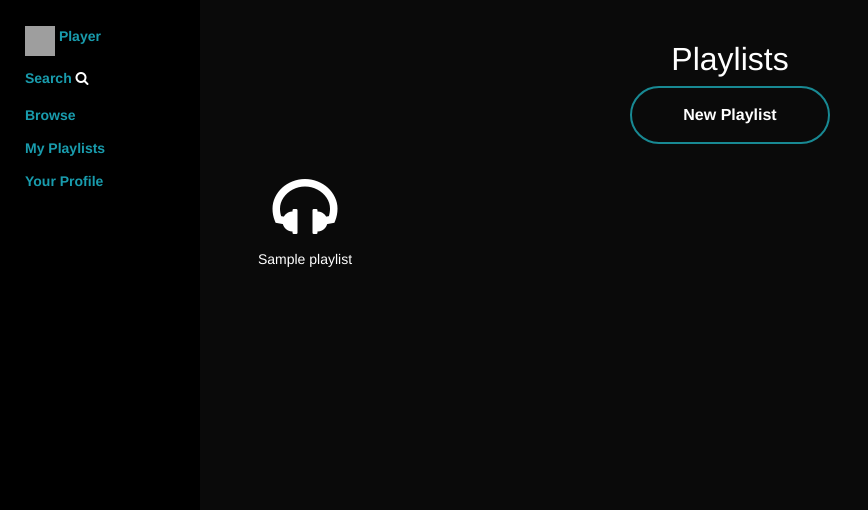
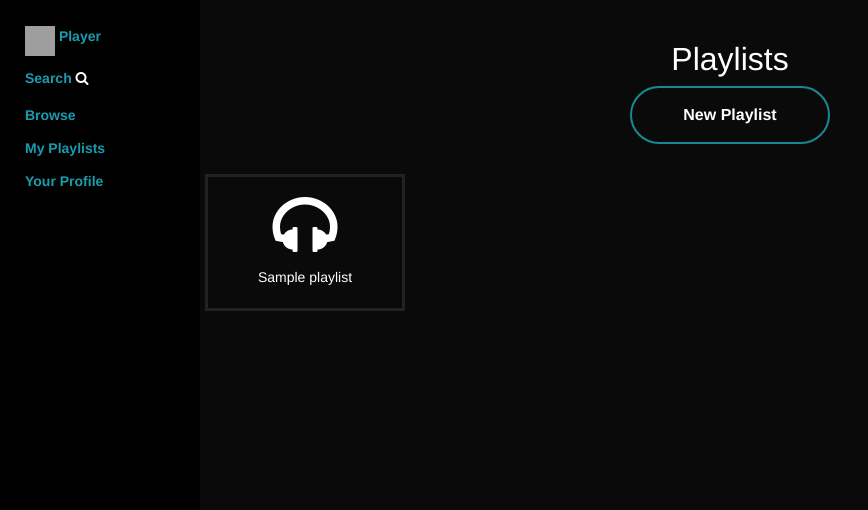
Before and after one commit to ismailshuaau/dhivehi_podcast, a PHP site: page /playlists.php in a window 1280 px wide. Shown: the top 510 px of the page, without its empty margins (0-868 px from the left). Run offline with PHP 8.4, Linux system fonts and the light colour scheme; the visitor is signed in with stand-in values (Sample User, id 1); tables that the repository leaves empty or names only in its code hold one stand-in row (values such as "Sample post"); some libraries are stand-ins or nearby versions; grey boxes are pictures that could not be loaded.

Commit message:
Playlist link added and styled

```diff
--- a/assets/css/style.css
+++ b/assets/css/style.css
@@ -421,3 +421,8 @@ input:focus {
 .playlist-icon {
     text-align: center;
 }
+
+.card-view {
+    border: 3px solid #242727e3;
+    padding: 15px;
+}
--- a/playlists.php
+++ b/playlists.php
@@ -28,7 +28,8 @@
 						foreach ($playListQueries as $row) {
 
 							$playlist = new Playlist($pdo, $row);
-							echo "<div class='card-view'>
+							echo "<div class='card-view' role='link' tabindex='0'
+							onclick='openPage(\"playlist.php?id=" . $playlist->getId() . "\")'>
 									<div class='playlist-icon'>
 										<i class='fa fa-headphones' aria-hidden='true'></i>
 									</div>
```
